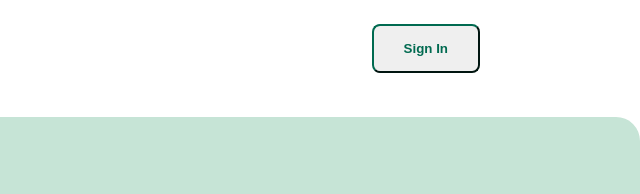
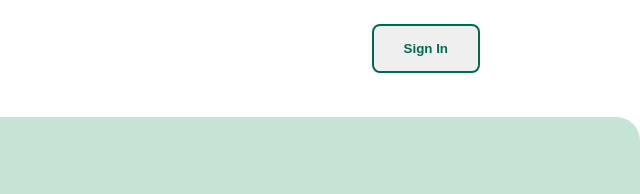
Before and after one commit to naymulislamnay/Assignment-01-B11-for-practice-, a plain HTML site: page index.html in a window 1280 px wide. Shown: the top 194 px of the page, 640-1280 px from the left. Drawn offline with Linux system fonts and the light colour scheme.

Commit message:
final touch

```diff
--- a/styles/style.css
+++ b/styles/style.css
@@ -194,8 +194,7 @@ nav{
     font-size: 18;
     font-weight: 600;
     border-radius: 8px;
-    border-width: 1px solid #006A50;
-    border-color: #006A50;
+    border: 2px solid #006A50;
     color: #006A50;
 }
 
```
